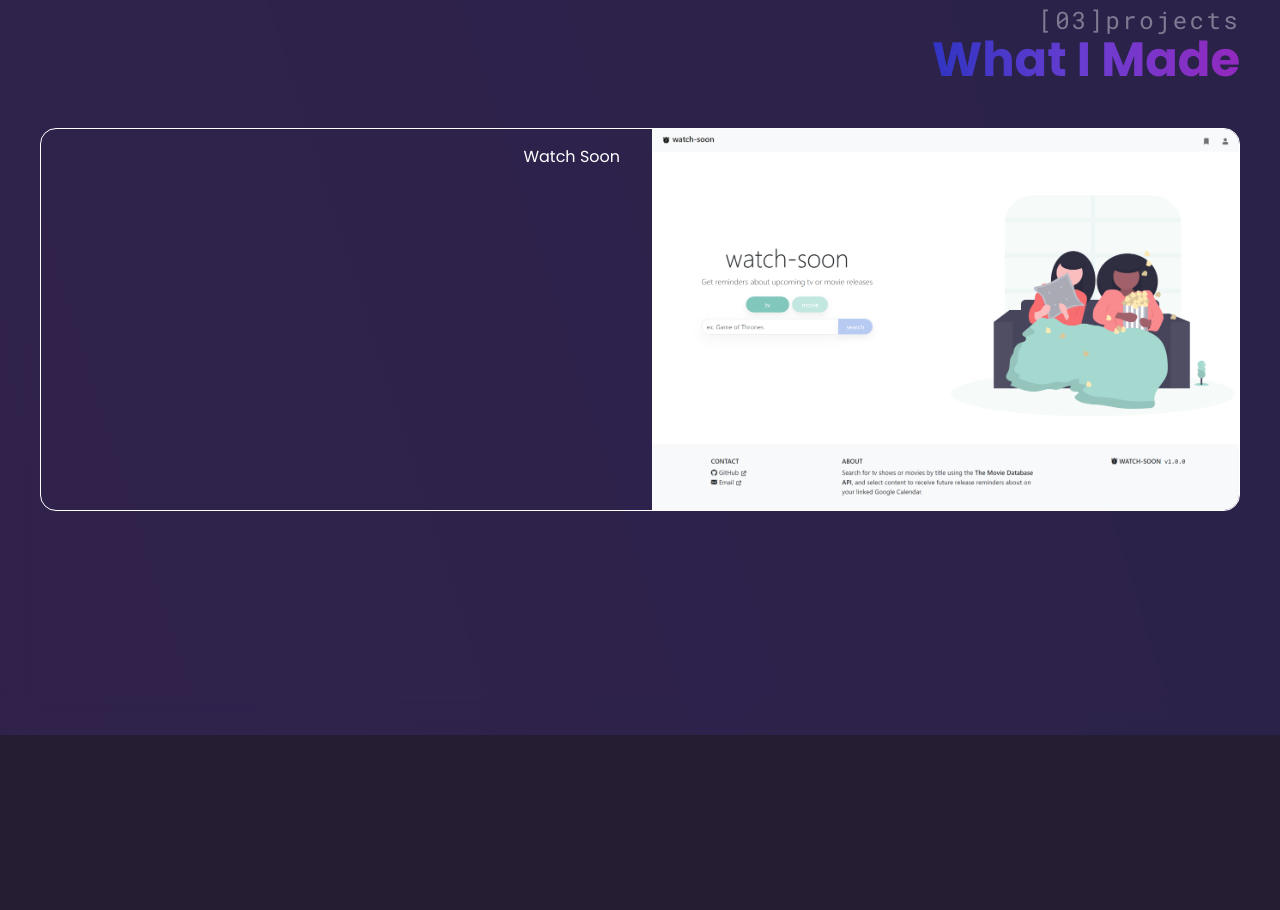
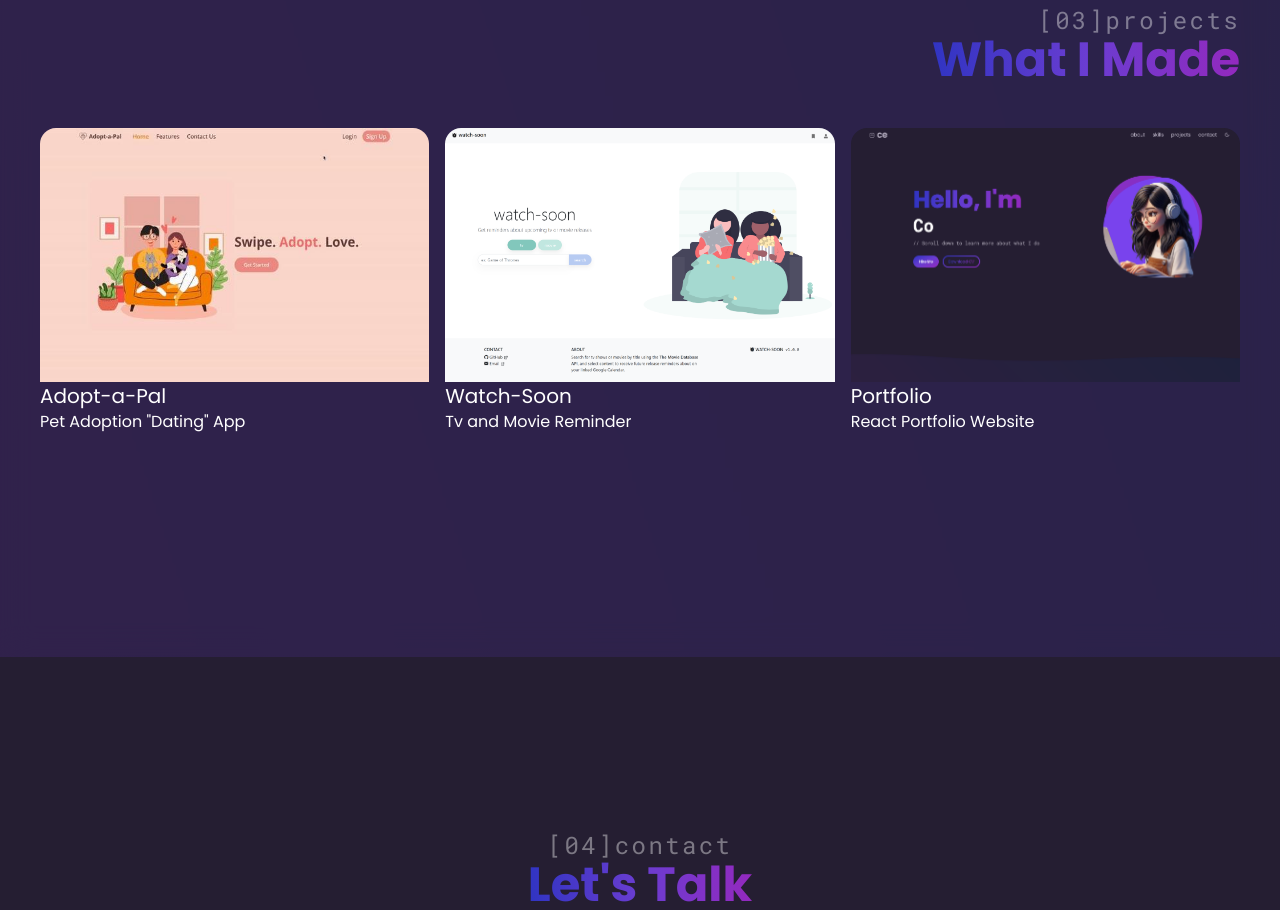
Before and after one commit to encarnac/portfolio, a React (Vite) app: page / in a window 1280 px wide. Shown: the part 2800-3710 px from the top of the page. Built offline with nearby package versions, Linux system fonts and the light colour scheme.

Commit message:
Three column projects layout

```diff
--- a/src/components/ProjectsSection.jsx
+++ b/src/components/ProjectsSection.jsx
@@ -1,4 +1,6 @@
 import watch_soon from "../assets/watch-soon.png";
+import adopt_a_pal from "../assets/adopt-a-pal(1).jpeg";
+import portfolio from "../assets/portfolio.png";
 const ProjectsSection = () => {
   return (
     <section id="projects" className="mb-12 w-full">
@@ -12,14 +14,22 @@ const ProjectsSection = () => {
           </span>
         </h3>
       </div>
-      <div className="flex flex-col items-center justify-center text-[#797382] dark:text-white">
-        <div className="grid grid-cols-1 overflow-clip rounded-2xl border-[.01rem] border-[#797382] pl-6 dark:border-white md:grid-cols-12">
-          <div className="flex flex-col items-end justify-stretch px-8 py-4 md:col-span-6">
-            <h3>Watch Soon</h3>
-          </div>
-          <div className="md:col-span-6">
-            <img src={watch_soon} className="w-fit" />
-          </div>
+      <div className="grid grid-cols-1 gap-x-4 text-[#797382] dark:text-white lg:grid-cols-12">
+        {/* FIRST CARD */}
+        <div className="col-span-1 lg:col-span-4">
+          <img src={adopt_a_pal} className="h-5/6 rounded-t-2xl" />
+          <h3 className="text-xl">Adopt-a-Pal</h3>
+          <h4>Pet Adoption "Dating" App</h4>
+        </div>
+        <div className="col-span-1 lg:col-span-4">
+          <img src={watch_soon} className="h-5/6 rounded-t-2xl" />
+          <h3 className="text-xl">Watch-Soon</h3>
+          <h4>Tv and Movie Reminder</h4>
+        </div>
+        <div className="col-span-1 lg:col-span-4">
+          <img src={portfolio} className="h-5/6 rounded-t-2xl" />
+          <h3 className="text-xl">Portfolio</h3>
+          <h4>React Portfolio Website</h4>
         </div>
       </div>
     </section>
```
